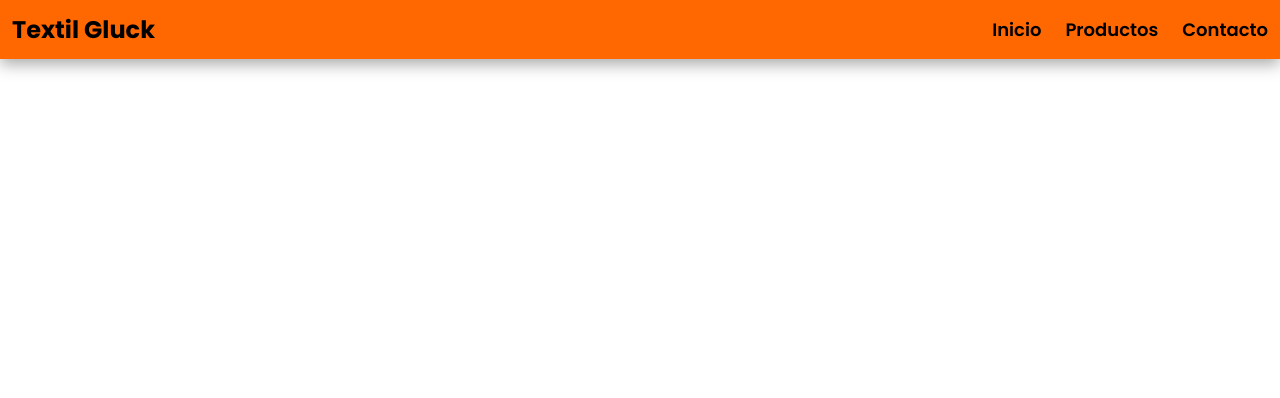
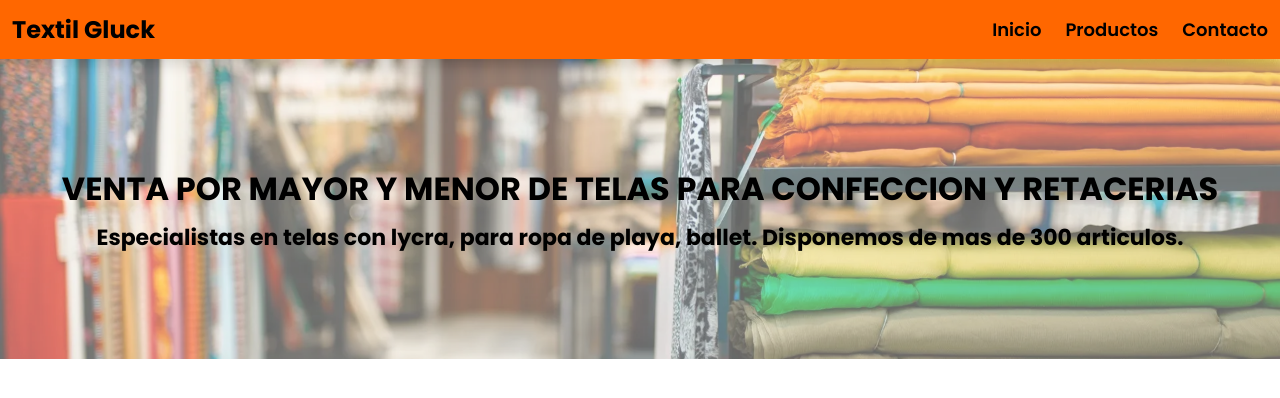
Before and after one commit to MatiasUrielGluck/textil-gluck, a React (Vite) app: page / in a window 1280 px wide. Shown: the top 398 px of the page. Built offline with nearby package versions, Linux system fonts and the light colour scheme.

Commit message:
Presentation section finished

```diff
--- a/src/pages/home/HomePage.jsx
+++ b/src/pages/home/HomePage.jsx
@@ -1,10 +1,13 @@
 import React from 'react'
 import { Navbar } from '../../components'
+import { Presentation } from './components'
 
 export const HomePage = () => {
   return (
     <div>
         <Navbar />
+        <Presentation />
+
     </div>
   )
 }
--- /dev/null
+++ b/src/pages/home/components/Presentation.jsx
@@ -0,0 +1,14 @@
+import React from "react";
+import { StyledPresentation } from "../styled-components";
+
+export const Presentation = () => {
+  return (
+    <StyledPresentation>
+      <h1>VENTA POR MAYOR Y MENOR DE TELAS PARA CONFECCION Y RETACERIAS</h1>
+      <h3>
+        Especialistas en telas con lycra, para ropa de playa, ballet. Disponemos
+        de mas de 300 articulos.
+      </h3>
+    </StyledPresentation>
+  );
+};
--- /dev/null
+++ b/src/pages/home/components/index.js
@@ -0,0 +1 @@
+export * from "./Presentation";
--- /dev/null
+++ b/src/pages/home/styled-components/StyledPresentation.js
@@ -0,0 +1,43 @@
+import styled from "styled-components";
+import background from "../../../assets/background.webp";
+
+export const StyledPresentation = styled.div`
+  min-height: 300px;
+  position: relative;
+  display: flex;
+  justify-content: center;
+  align-items: center;
+  flex-flow: column nowrap;
+
+  &::before {
+    content: "";
+    background-image: url(${background});
+    background-repeat: no-repeat;
+    background-size: cover;
+    position: absolute;
+    top: 0;
+    right: 0;
+    bottom: 0;
+    left: 0;
+    opacity: 0.6;
+  }
+
+  h1, h3 {
+    position: relative;
+    text-align: center;
+    color: black;
+  }
+
+  h3 {
+    font-size: 22px;
+    margin-top: 8px;
+  }
+
+  @media (width < 768px) {
+    min-height: initial;
+
+    h3 {
+        margin-top: 18px;
+    }
+  }
+`;
--- /dev/null
+++ b/src/pages/home/styled-components/index.js
@@ -0,0 +1 @@
+export * from "./StyledPresentation";
```
Also changed, not shown: src/assets/background.webp (added).
